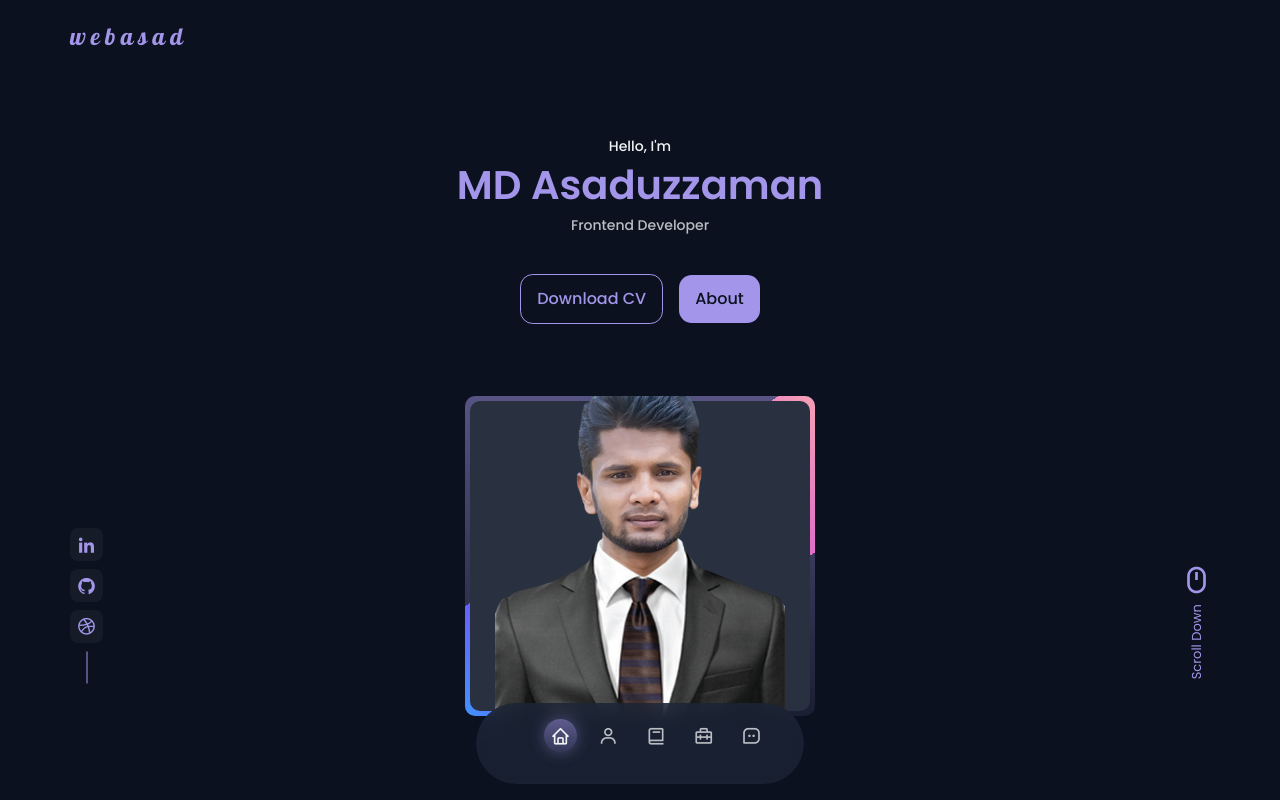
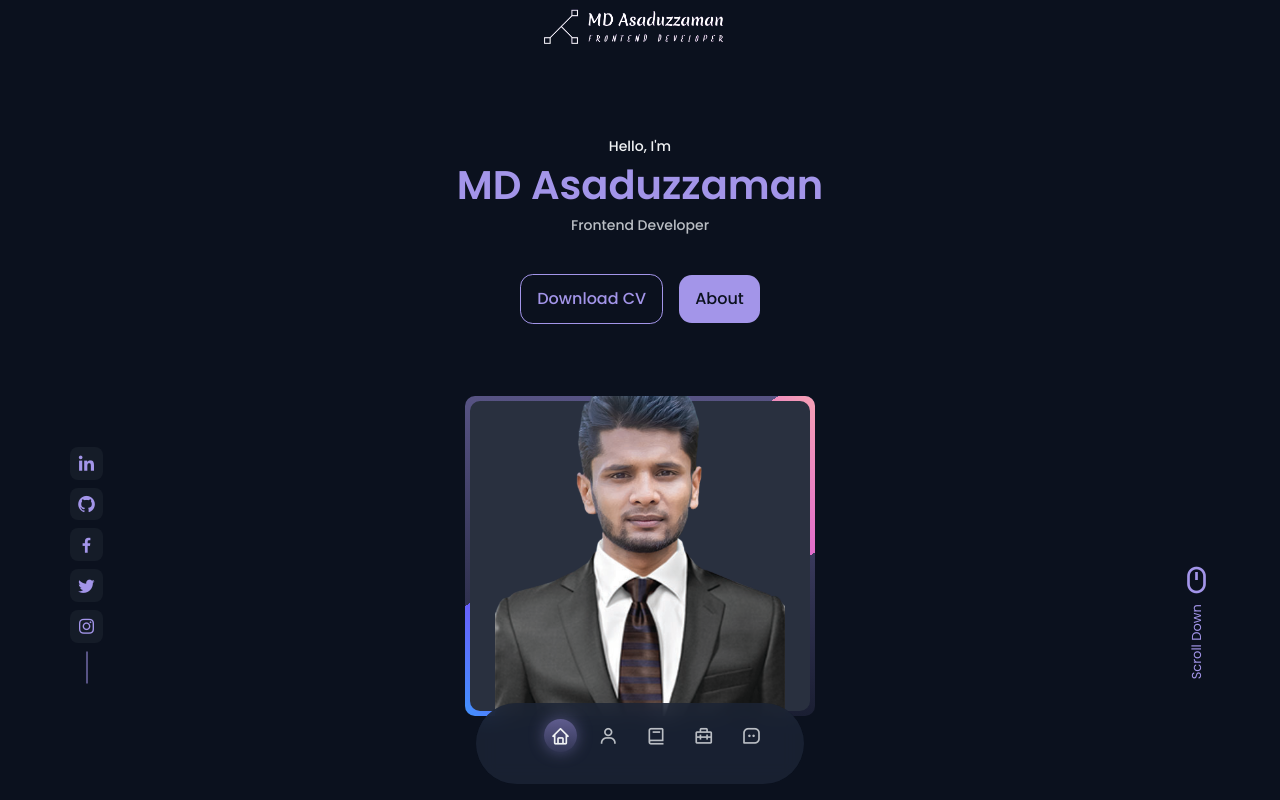
Before and after one commit to Asadsheblu/webAsad, a plain HTML site: page index.html in a window 1280 px wide. Shown: the top 800 px of the page. Drawn offline with nearby package versions, Linux system fonts and the light colour scheme.

Commit message:
update-social-link

```diff
--- a/index.html
+++ b/index.html
@@ -36,7 +36,7 @@
     <header class="header" id="header">
         <nav class="nav container naVsection">
 
-            <a data-text="webAsad" href="#" id="typingLogo" class="nav__logo">WebAsad</a>
+            <a data-text="webAsad" href="#" id="typingLogo" class="nav__logo  pb-3"><img width="200px" height="40px" src="/images/Asad_logo.png"/></a>
 
             <div class="nav__menu">
                 <ul class="nav__list">
@@ -103,14 +103,20 @@
                 </div>
 
                 <div class="home__social">
-                    <a href="https://www.linkedin.com/in/webmustafiz/" target="_blank" class="home__social-link">
+                    <a href="https://www.linkedin.com/in/md-asaduzzaman-web/" target="_blank" class="home__social-link">
                         <i class='bx bxl-linkedin'></i>
                     </a>
-                    <a href="https://github.com/web-mustafij" target="_blank" class="home__social-link">
+                    <a href="https://github.com/Asadsheblu" target="_blank" class="home__social-link">
                         <i class='bx bxl-github'></i>
                     </a>
-                    <a href="https://dribbble.com/webmustafiz" target="_blank" class="home__social-link">
-                        <i class='bx bxl-dribbble'></i>
+                    <a href="https://web.facebook.com/md.sheblu.161" target="_blank" class="home__social-link">
+                        <i class='bx bxl-facebook'></i>
+                    </a>
+                    <a href="https://twitter.com/Asaduzaman37" target="_blank" class="home__social-link">
+                        <i class='bx bxl-twitter'></i>
+                    </a>
+                    <a href="https://www.instagram.com/sheblu_asad/" target="_blank" class="home__social-link">
+                        <i class='bx bxl-instagram'></i>
                     </a>
                 </div>
 
--- a/style.css
+++ b/style.css
@@ -238,7 +238,7 @@ body.light-theme {
 .nav {
   height: var(--header-height);
   display: flex;
-  justify-content: space-between;
+  justify-content: center;
   align-items: center;
 }
 
```
Also changed, not shown: images/Asad_logo.png (added), images/logos.png (added).
